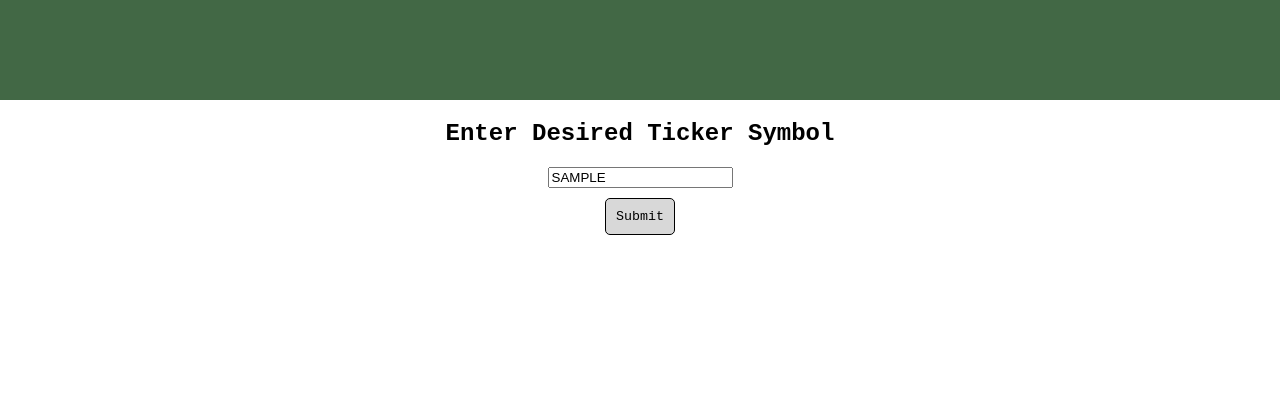
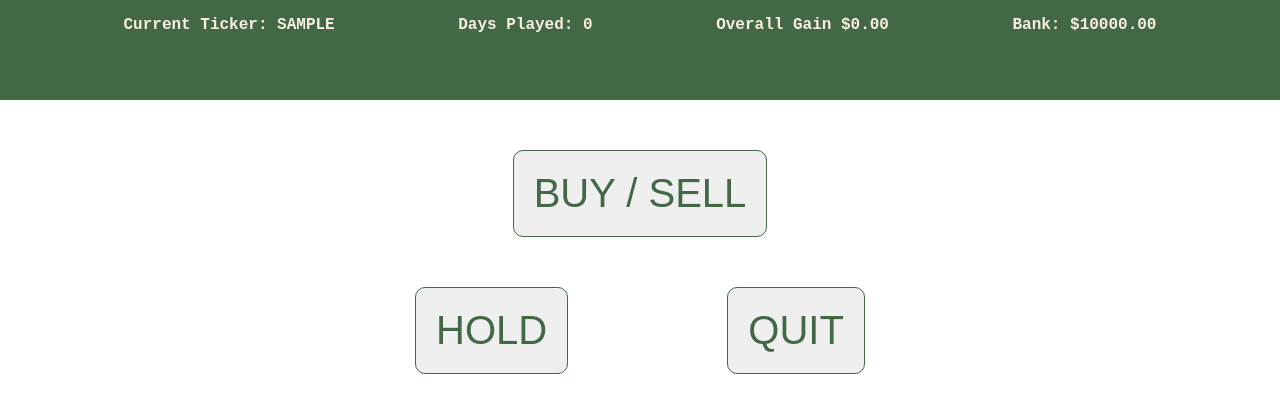
Before and after one commit to marmo1023/BradleyBunch, a React (Create React App) app in the folder frontend/: page / in a window 1280 px wide. Both pictures are taken after typing "Sample" into the empty fields and a click on the input "Submit". Shown: the top 412 px of the page. Built offline with nearby package versions, Linux system fonts and the light colour scheme; no server answers.

Commit message:
fixed some bugs but no stockmarket data pulled
commented out some yahooFinance2 function calls to allow me to traverse the screens for the video

```diff
--- a/frontend/src/components/homePage.js
+++ b/frontend/src/components/homePage.js
@@ -73,22 +73,23 @@ export default function HomePageDisplay() {
     async function homeToMain(e) {
         e.preventDefault();
         try {
-            const response = await fetch('http://localhost:5000/api/initialize', {
-                method: 'POST',
-                headers: { 'Content-Type': 'application/json' },
-                body: JSON.stringify({ ticker }),
-            });
-            const data = await response.json();
-            if (!ticker) {
-                alert('Please enter a ticker symbol.');
-                return;
-            }
-            if (!response.ok) {
-                throw new Error(data.error || 'Ticker not found or insufficient data');
-            }
-            setCurrentPrice(data.initialPrice);
+            // const response = await fetch('http://localhost:5000/api/initialize', {
+            //     method: 'POST',
+            //     headers: { 'Content-Type': 'application/json' },
+            //     body: JSON.stringify({ ticker }),
+            // });
+            // const data = await response.json();
+            // if (!ticker) {
+            //     alert('Please enter a ticker symbol.');
+            //     return;
+            // }
+            // if (!response.ok) {
+            //     throw new Error(data.error || 'Ticker not found or insufficient data');
+            // }
+            //setCurrentPrice(data.initialPrice);
             setShowHomepage(false);
             setShowMainpage(true);
+            setShowBuySellpage(false);
         } catch (err) {
             alert(err.message);
         }
@@ -132,6 +133,10 @@ export default function HomePageDisplay() {
         }
     }
 
+    async function Hold(){
+        setDaysSimulated(daysSimulated+1);
+    }
+
     return (
         <div className="main">  {/*Main div*/}
 
@@ -163,8 +168,8 @@ export default function HomePageDisplay() {
 
                 <header>
                     <div className="displayInfo">
-                        <p>Current Ticker: ${ticker}</p>
-                        <p>Days Played: ${daysSimulated}</p>
+                        <p>Current Ticker: {ticker}</p>
+                        <p>Days Played: {daysSimulated}</p>
                         <p>Overall Gain ${overallGain.toFixed(2)}</p>
                         <p>Bank: ${cashReserve.toFixed(2)}</p>
                     </div>
@@ -179,12 +184,13 @@ export default function HomePageDisplay() {
                         <input className="buttonMain"
                             type="submit"
                             value="HOLD"
-                            onClick={() => sendTrade('hold')}
+                            //onClick={() => sendTrade('hold')}
+                            onClick={Hold}
                         />
                         <input className="buttonMain"
                             type="submit"
                             value="QUIT"
-                            onClick={() => sendTrade('quit')}
+                            //onClick={() => sendTrade('quit')}
                         />
                     </div>
                 </div>
@@ -196,8 +202,8 @@ export default function HomePageDisplay() {
                 <div className="buysellpage">
                     <header>
                         <div className="displayInfo">
-                            <p>Current Ticker: ${ticker}</p>
-                            <p>Days Played: ${daysSimulated}</p>
+                            <p>Current Ticker: {ticker}</p>
+                            <p>Days Played: {daysSimulated}</p>
                             <p>Overall Gain ${overallGain.toFixed(2)}</p>
                             <p>Bank: ${cashReserve.toFixed(2)}</p>
                         </div>
@@ -235,13 +241,15 @@ export default function HomePageDisplay() {
                                 className="buttonSubmit"
                                 type="submit"
                                 value="Buy"
-                                onClick={() => sendTrade('buy')}
+                                //onClick={() => sendTrade('buy')}
+                                onClick={homeToMain}
                             />
                             <input
                                 className="buttonSubmit"
                                 type="submit"
                                 value="Sell"
-                                onClick={() => sendTrade('sell')}
+                                //onClick={() => sendTrade('sell')}
+                                onClick={homeToMain}
                             />
                         </div>
                     </div>
```
